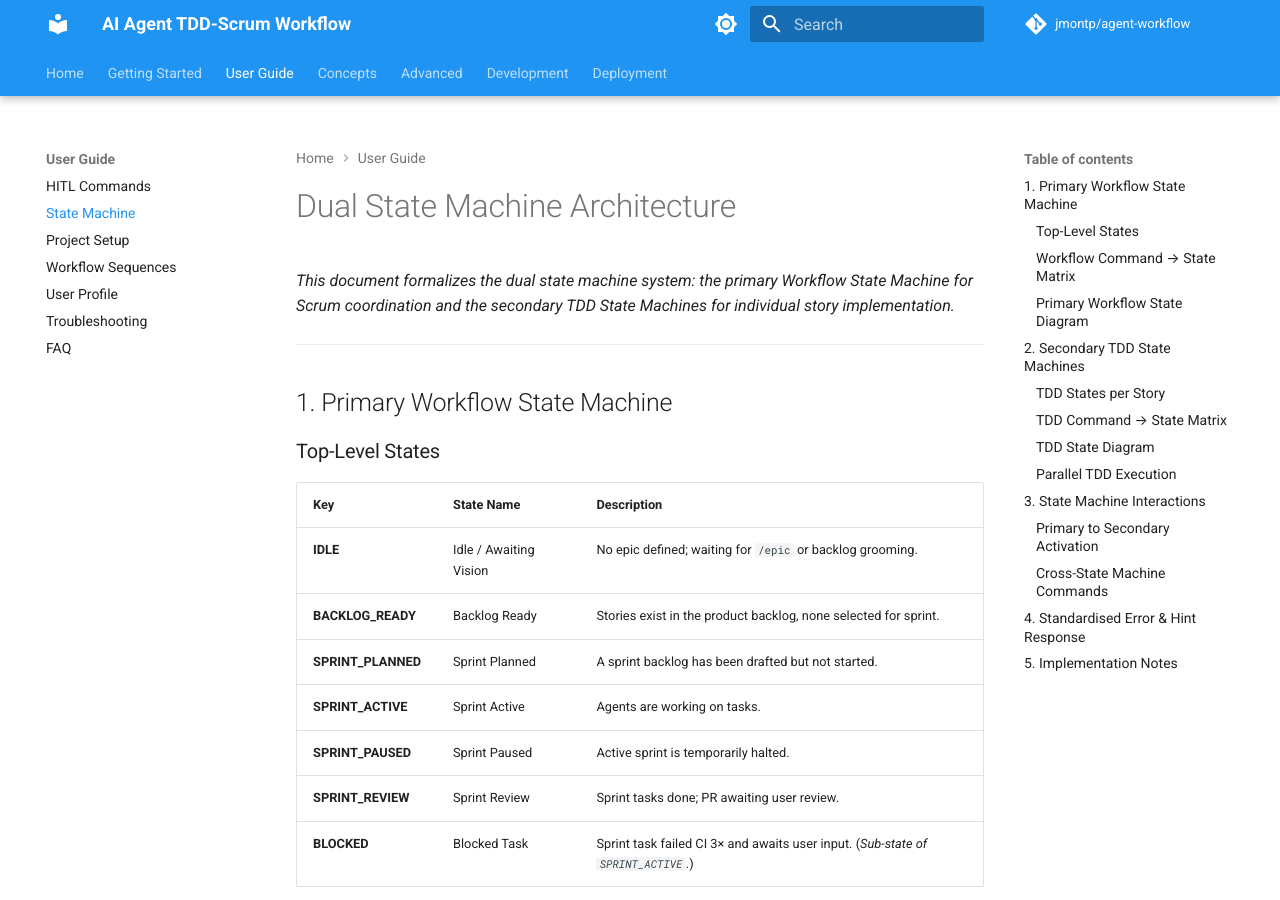
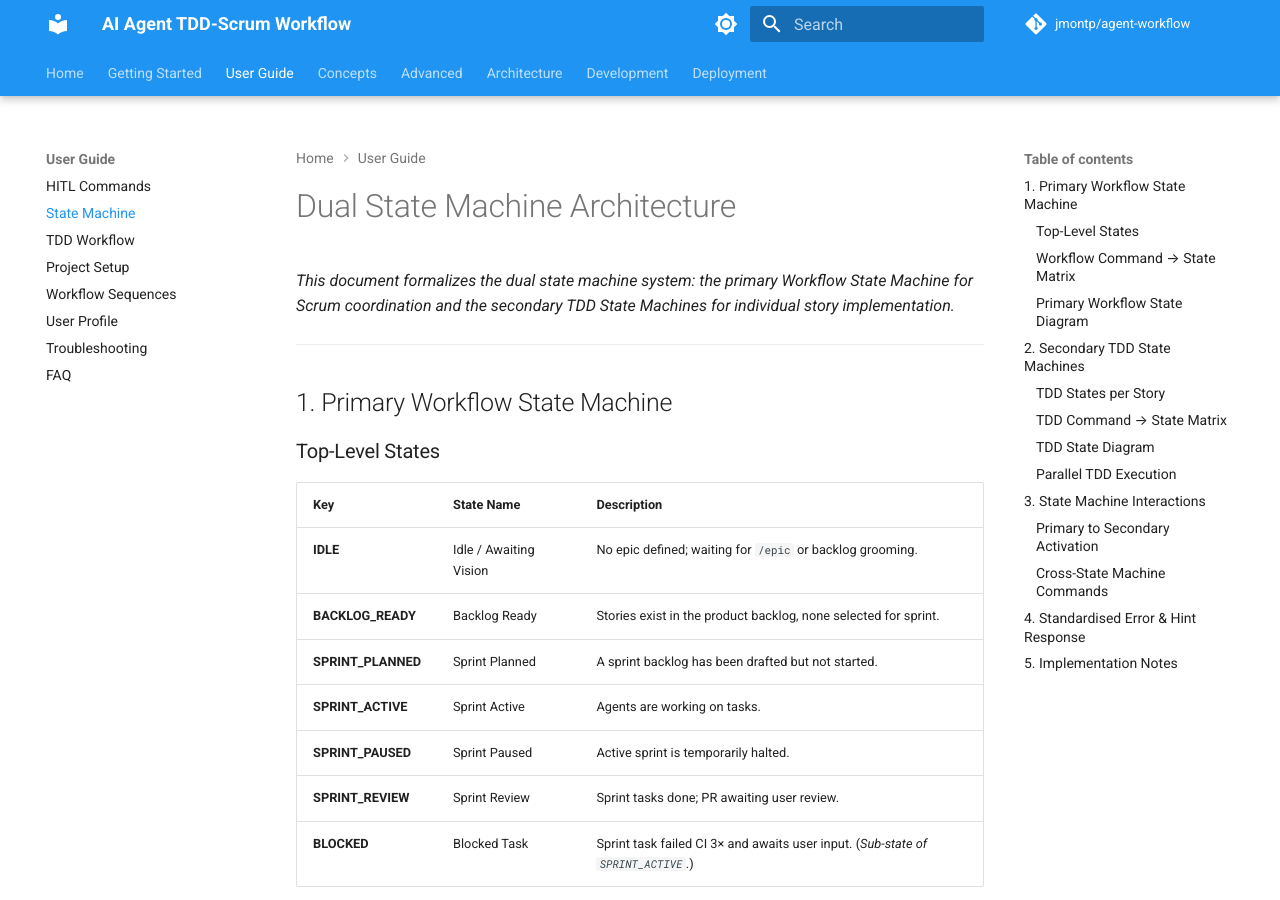
Before and after one commit to jmontp/agent-workflow, an MkDocs documentation site: the page built from docs_src/user-guide/state-machine.md, in a window 1280 px wide and 900 px high. Built offline with MkDocs 1.6.1 and Material for MkDocs 9.7.7, drawn with Linux system fonts in a browser that asks for light colours; comment, search, counter and statistics services are not loaded; part of the change alters nothing that is shown.

Commit message:
Update MkDocs navigation and force deploy documentation site
Updated navigation to include comprehensive TDD integration:
- Added TDD Workflow guide to User Guide section
- Created new Architecture section with key design documents
- Included Context Management System and Parallel TDD Design
- Force deployed updated documentation to GitHub Pages

The documentation site now properly reflects all TDD functionality
and architecture designs with improved navigation structure.

Site available at: https://jmontp.github.io/agent-workflow/

🤖 Generated with [Claude Code](https://claude.ai/code)

Co-Authored-By: Claude <noreply@anthropic.com>

```diff
--- a/mkdocs.yml
+++ b/mkdocs.yml
@@ -85,6 +85,7 @@ nav:
   - User Guide:
     - HITL Commands: user-guide/hitl-commands.md
     - State Machine: user-guide/state-machine.md
+    - TDD Workflow: user-guide/tdd-workflow.md
     - Project Setup: user-guide/project-setup.md
     - Workflow Sequences: user-guide/workflow-sequences.md
     - User Profile: user-guide/user-profile.md
@@ -104,6 +105,10 @@ nav:
     - Security Implementation: advanced/security-implementation.md
     - Testing Strategy: advanced/testing.md
     - Code Structure: advanced/code.md
+  - Architecture:
+    - System Overview: architecture/overview.md
+    - Context Management: architecture/context-management-system.md
+    - Parallel TDD Design: architecture/parallel-tdd-architecture.md
   - Development:
     - Contributing: development/contributing.md
     - API Reference: development/api-reference.md
```
